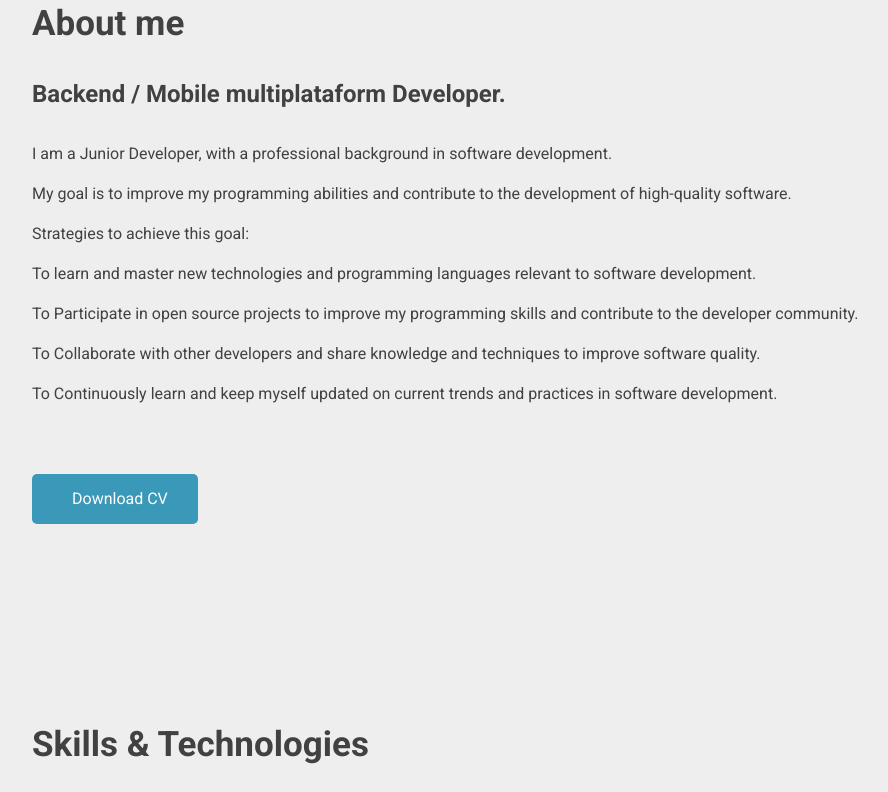
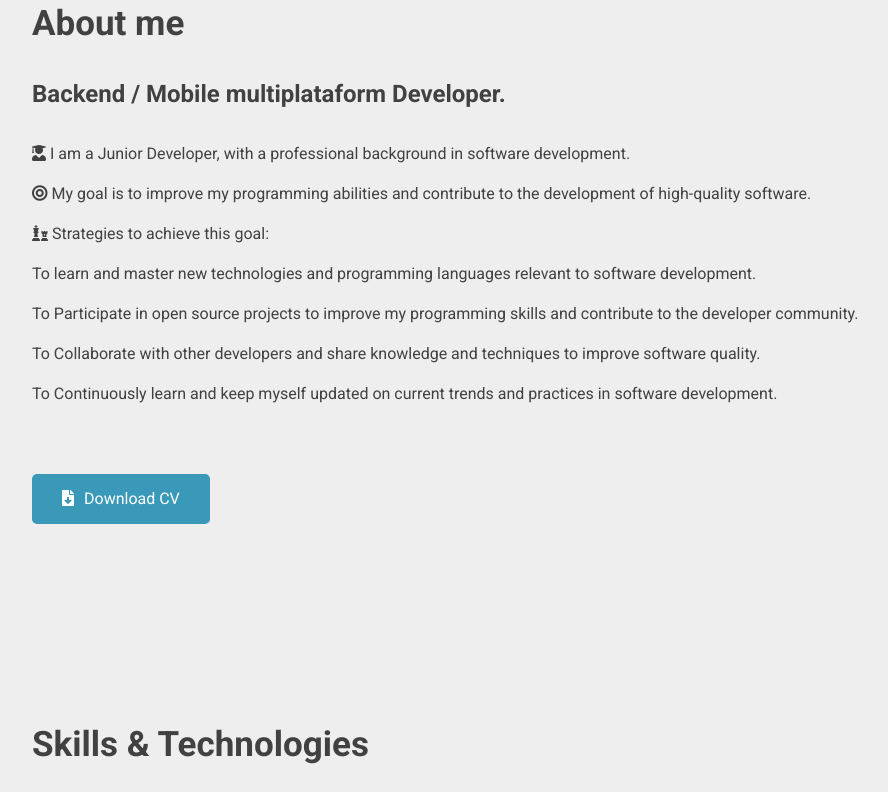
Before and after one commit to YaelGF/PortfolioOfEvidence, a plain HTML site: page index.html in a window 1280 px wide. Shown: the part 887-1679 px from the top of the page, without its empty margins (28-916 px from the left). Drawn offline with Linux system fonts and the light colour scheme.

Commit message:
stylesheet

```diff
--- a/index.html
+++ b/index.html
@@ -5,11 +5,11 @@
     <meta name="viewport" content="width=device-width, initial-scale=1.0" />
     <meta name="description" content="Portafolio personal para dar a conocer mis conocimientos y donde han sido aplicados">
     <title>Yael García Franco</title>
+    <link rel="stylesheet" href="https://cdnjs.cloudflare.com/ajax/libs/font-awesome/5.15.3/css/all.min.css">
     <link rel="stylesheet" href="styles.css" />
     <link rel="stylesheet" href="media.css" media="(max-width: 991px)" />
     <link rel="shortcut icon" href="assets/Web/favicon.png" />
-    <link rel="dns-prefetch" href="https://cdnjs.cloudflare.com/ajax/libs/font-awesome/5.15.3/css/all.min.css">
-    <script defer src="./index.js"></script>
+    <script src="./index.js" defer></script>
 
   </head>
   <body>
```
